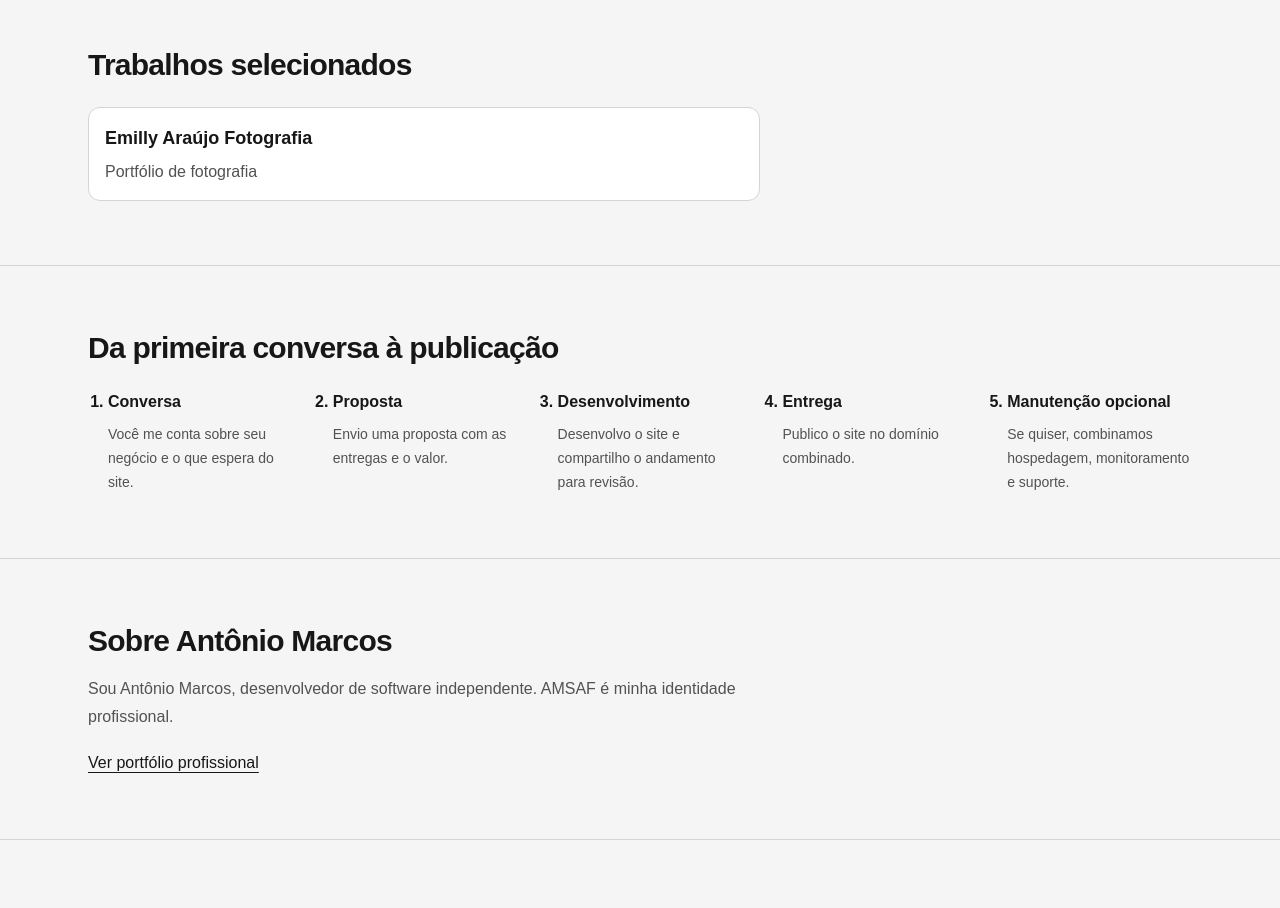
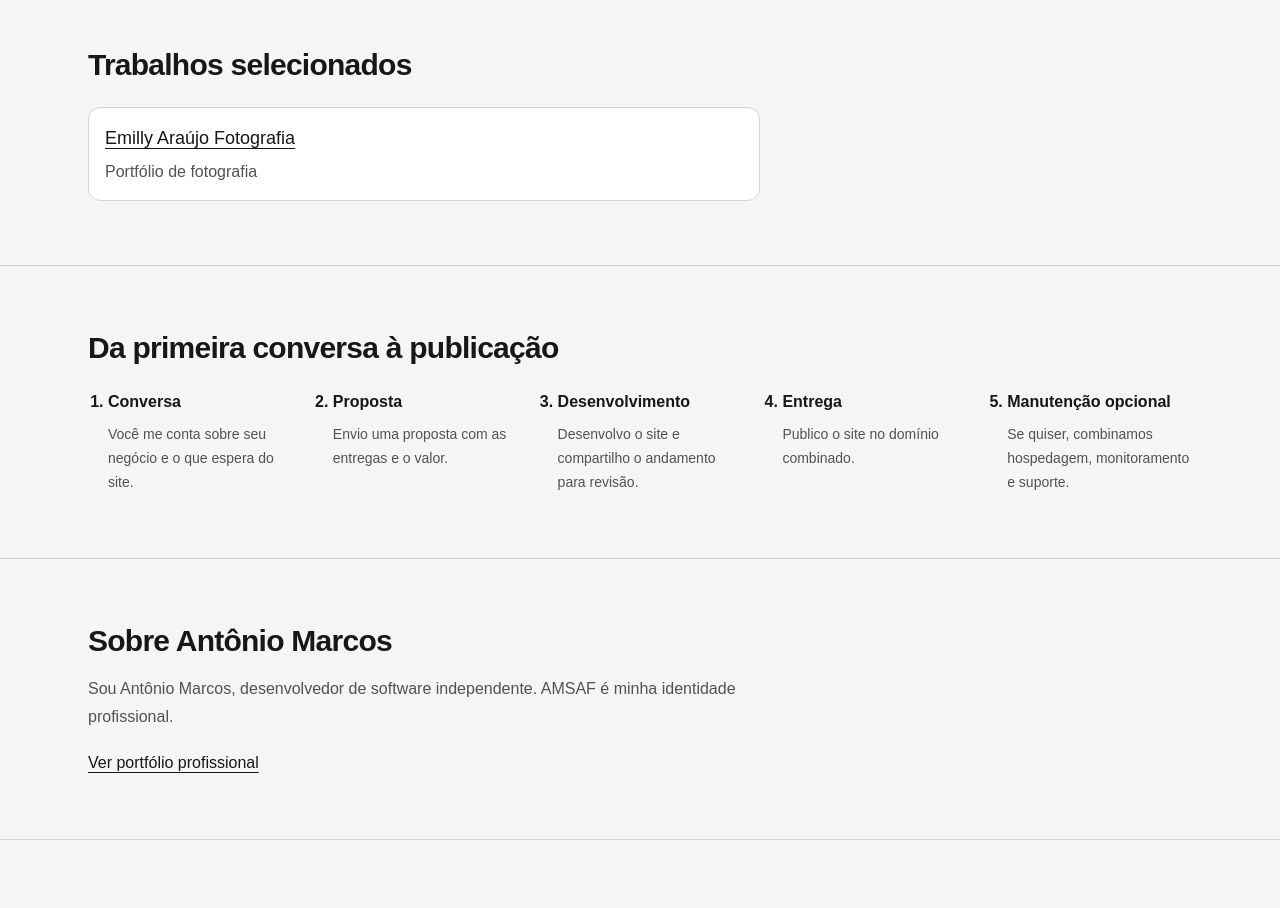
Before and after one commit to AMSDAF/amsaf-website, a Next.js app in the folder frontend/: page / in a window 1280 px wide. Shown: the part 2120-3028 px from the top of the page. Built offline with nearby package versions, Linux system fonts and the light colour scheme.

Commit message:
feat: complete public navigation and contact links

```diff
--- a/frontend/src/app/(home)/page.tsx
+++ b/frontend/src/app/(home)/page.tsx
@@ -4,7 +4,7 @@ import { ContentSection } from "@/components/content-section";
 import { Hero } from "@/components/hero";
 import { commercialContact } from "@/config/contact";
 import { professionalProfile } from "@/config/professional-profile";
-import { projects } from "@/config/projects";
+import { projectDetailPath, projects } from "@/config/projects";
 import {
   serviceMaintenanceNote,
   serviceProposalNote,
@@ -175,7 +175,14 @@ export default function Home() {
               className="max-w-2xl rounded-xl border border-border bg-canvas p-4"
               key={project.slug}
             >
-              <h3 className="text-lg font-semibold">{project.title}</h3>
+              <h3 className="text-lg font-semibold">
+                <Link
+                  className={textLinkClass}
+                  href={projectDetailPath(project.slug)}
+                >
+                  {project.title}
+                </Link>
+              </h3>
               <p className="mt-2 text-content-muted">{project.summary}</p>
             </li>
           ))}
--- a/frontend/src/app/portfolio/(profile)/page.tsx
+++ b/frontend/src/app/portfolio/(profile)/page.tsx
@@ -3,7 +3,7 @@ import Link from "next/link";
 import { ContentSection } from "@/components/content-section";
 import { Hero } from "@/components/hero";
 import { professionalProfile } from "@/config/professional-profile";
-import { projects } from "@/config/projects";
+import { projectDetailPath, projects } from "@/config/projects";
 
 export const metadata: Metadata = {
   title: `${professionalProfile.name} | Portfólio profissional`,
@@ -75,7 +75,7 @@ export default function PortfolioPage() {
               <h3 className="text-lg font-semibold">
                 <Link
                   className="rounded-sm underline underline-offset-4"
-                  href={`/portfolio/projetos/${slug}`}
+                  href={projectDetailPath(slug)}
                 >
                   {title}
                 </Link>
--- a/frontend/src/config/projects.ts
+++ b/frontend/src/config/projects.ts
@@ -30,3 +30,7 @@ export const projects: readonly ProjectContent[] = [
 export function findProjectBySlug(slug: string) {
   return projects.find((project) => project.slug === slug);
 }
+
+export function projectDetailPath(slug: string) {
+  return `/portfolio/projetos/${slug}`;
+}
```
Also changed, not shown: 3 other files (tests, documents, lock files or other folders).
